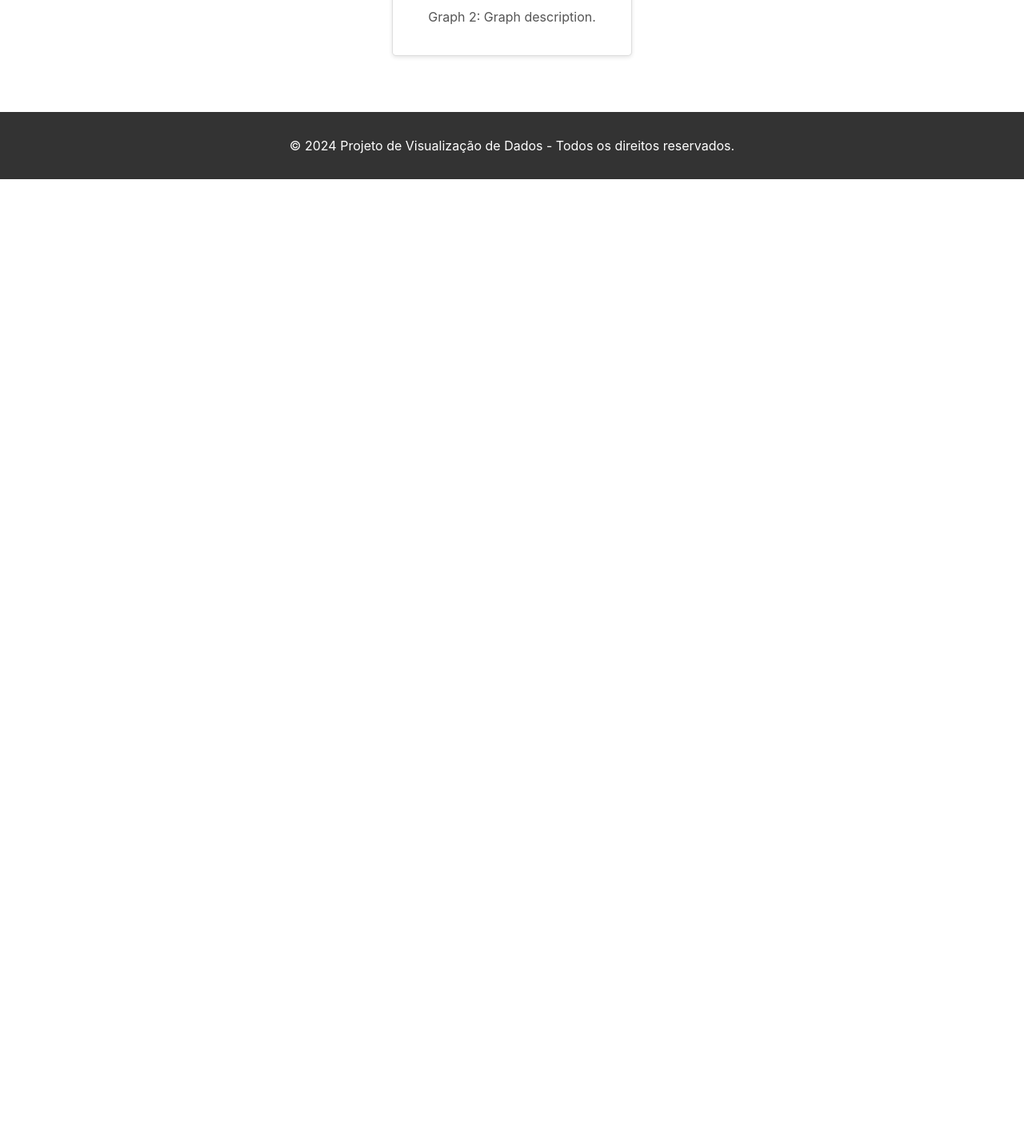
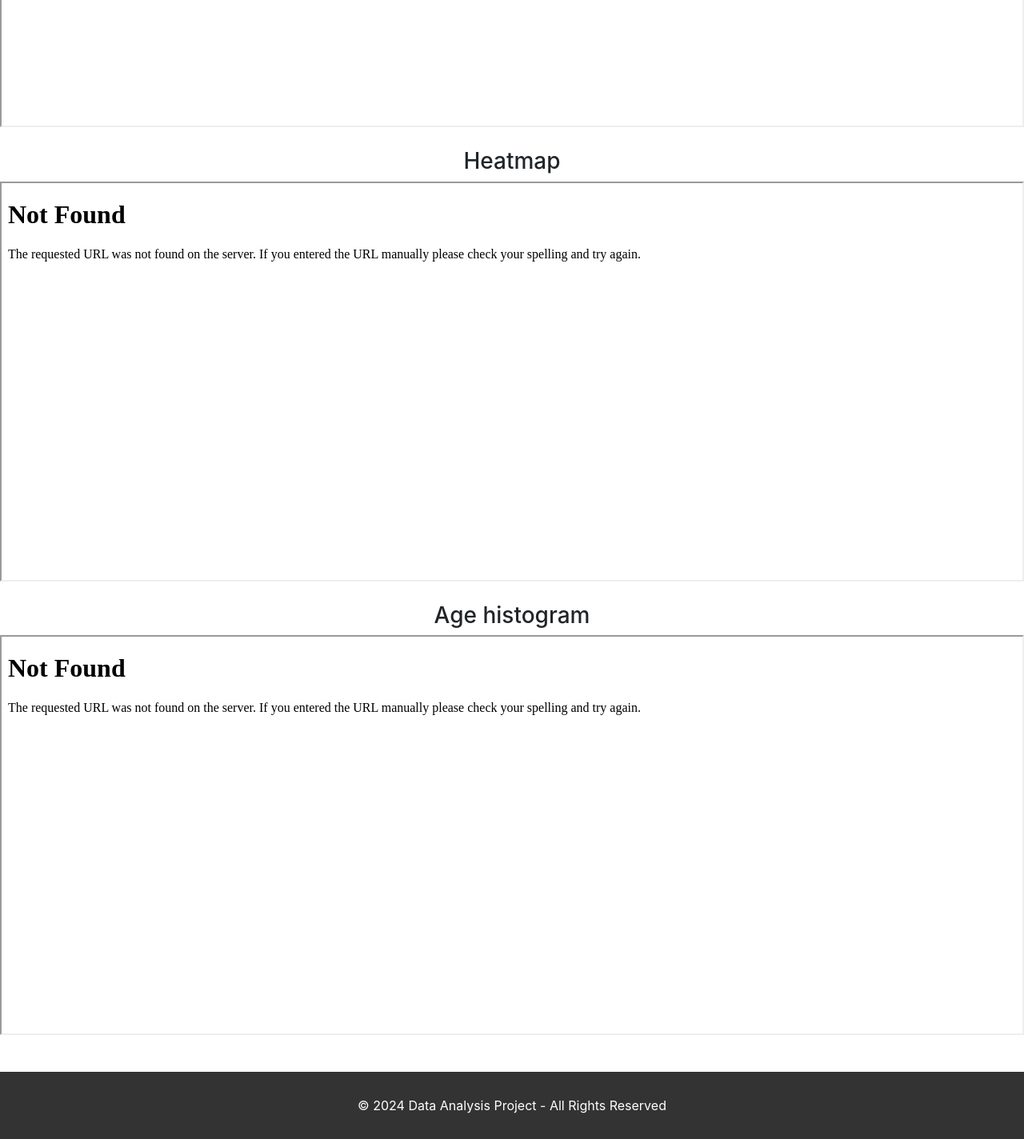
Before and after one commit to marlonszm/patterns-project, a Flask app: template templates/graficos.html in a window 1280 px wide. Shown: the part 1170-2594 px from the top of the page at 80% size. Before the commit the page ends 1394 px from the top, so only its background shows below. Run offline with Flask 3, Linux system fonts and the light colour scheme; the template is opened without the code that fills it, so the values that code supplies are empty; parts of the project's set-up code (start-up, migrations or seed data) failed here and were passed over; some libraries are stand-ins or nearby versions.

Commit message:
feat: integrate Jinja and add graph templates to templates folder

```diff
--- a/templates/graficos.html
+++ b/templates/graficos.html
@@ -16,10 +16,12 @@
             <h1 id="TitleLogo">Project Partners</h1>
             <nav>
                 <ul>
-                    <li><a href="/templates/index.html">Home</a></li>
-                    <li><a href="/templates/graficos.html">Graphs</a></li>
-                    <li><a href="/templates/data.html">Upload Data</a></li>
-                    <li><a href="/templates/sobre.html">About</a></li>
+                    <ul>
+                        <li><a href="{{url_for('home')}}">Home</a></li>
+                        <li><a href="{{url_for('graphs')}}">Graphs</a></li>
+                        <li><a href="{{url_for('predict')}}">Upload Data</a></li>
+                        <li><a href="{{url_for('about_us')}}">About</a></li>
+                    </ul>
                 </ul>
             </nav>
         </div>
@@ -32,57 +34,35 @@
         <p>These graphs represent the data taken from de dataset</p>
     </section>
 
-    <section class="graph-gallery">
-        <div class="graph">
-            <img src="/graphs/grafico1.png" alt="Graph 1">
-            <p>Graph 1: Graph description.</p>
-        </div>
-        <div class="graph">
-            <img src="/graphs/grafico2.png" alt="Graph 2">
-            <p>Graph 2: Graph description.</p>
-        </div>
-        <div class="graph">
-            <img src="/graphs/grafico1.png" alt="Graph 1">
-            <p>Graph 1: Graph description.</p>
-        </div>
-        <div class="graph">
-            <img src="/graphs/grafico2.png" alt="Graph 2">
-            <p>Graph 2: Graph description.</p>
-        </div>
-    </section>
-    </main>
-
-    <main class="container">
-        <section class="intro">
-            <h2>AI results</h2>
-            <p>Take a look into our training results</p>
-        </section>
-
-        <section class="graph-gallery">
-            <div class="graph">
-                <img src="/graphs/grafico1.png" alt="Graph 1">
-                <p>Graph 1: Graph description.</p>
-            </div>
-            <div class="graph">
-                <img src="/graphs/grafico2.png" alt="Graph 2">
-                <p>Graph 2: Graph description.</p>
-            </div>
-            <div class="graph">
-                <img src="/graphs/grafico1.png" alt="Graph 1">
-                <p>Graph 1: Graph description.</p>
-            </div>
-            <div class="graph">
-                <img src="/graphs/grafico2.png" alt="Graph 2">
-                <p>Graph 2: Graph description.</p>
-            </div>
-        </section>
-
-    </main>
+    <div>
+        <h3 style="
+        text-align: center;
+        margin-top: 20px;">Payment type distribution by gender and age</h3>
+        <iframe src="{{ url_for('static', filename='graphs/distribuicao_tipo_pagamento_genero_idade_boxplot.html') }}" width="100%" height="500"></iframe>
+    </div>
+    <div>
+        <h3 style="
+        text-align: center;
+        margin-top: 20px;">Proportion of exits by gender</h3>
+        <iframe src="{{ url_for('static', filename='graphs/proporcao_saida_genero.html') }}" width="100%" height="500"></iframe>
+    </div>
+    <div>
+        <h3 style="
+        text-align: center;
+        margin-top: 20px;">Heatmap</h3>
+        <iframe src="{{ url_for('static', filename='graphs/heatmap_correlacoes.html') }}" width="100%" height="500"></iframe>
+    </div>
+    <div>
+        <h3 style="
+        text-align: center;
+        margin-top: 20px;">Age histogram</h3>
+        <iframe src="{{ url_for('static', filename='graphs/distribuicao_idade_funcionarios.html') }}" width="100%" height="500"></iframe>
+    </div>
 
     <!-- Footer -->
     <footer>
         <div class="container">
-            <p>&copy; 2024 Projeto de Visualização de Dados - Todos os direitos reservados.</p>
+            <p>&copy; 2024 Data Analysis Project - All Rights Reserved</p>
         </div>
     </footer>
 </body>
```
Also changed, not shown: templates/data.html (+12 -6 lines), templates/index.html (+6 -6 lines), templates/sobre.html (+7 -5 lines).
